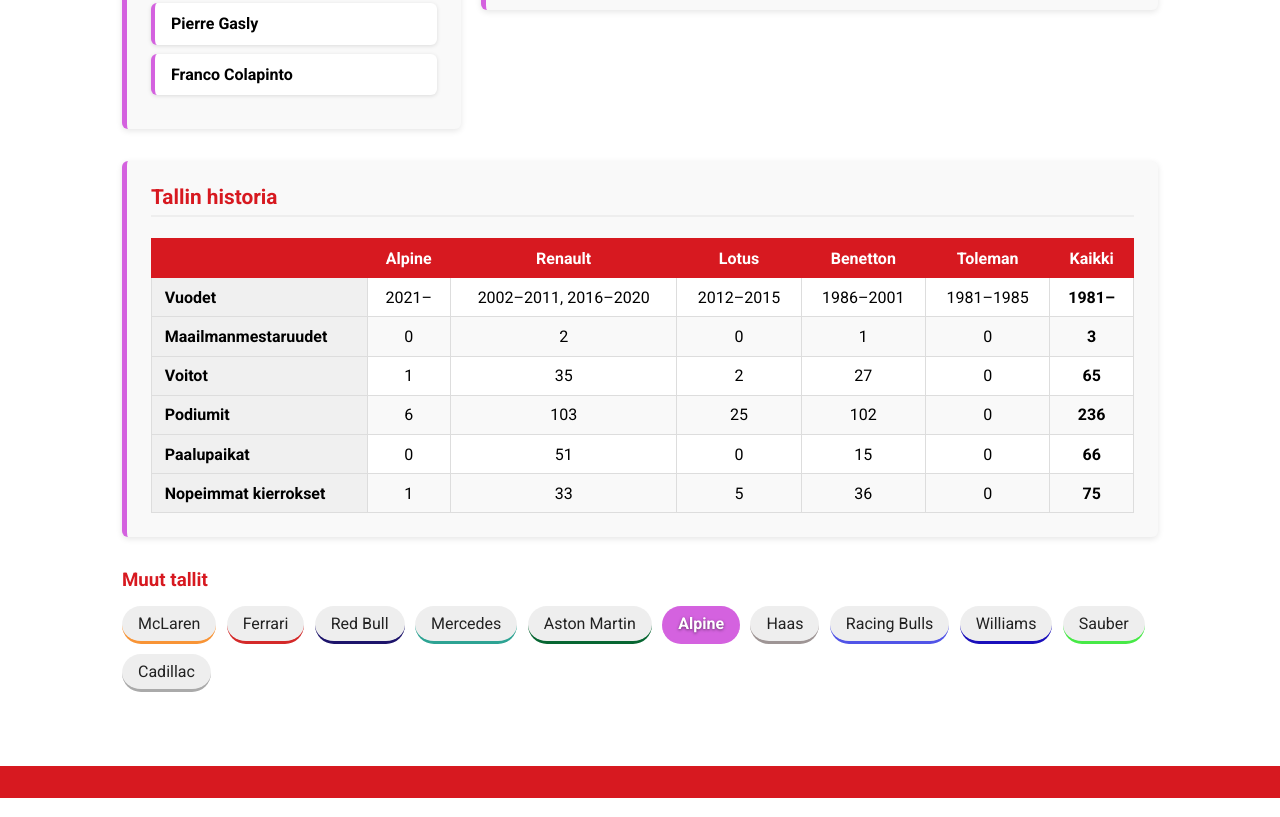
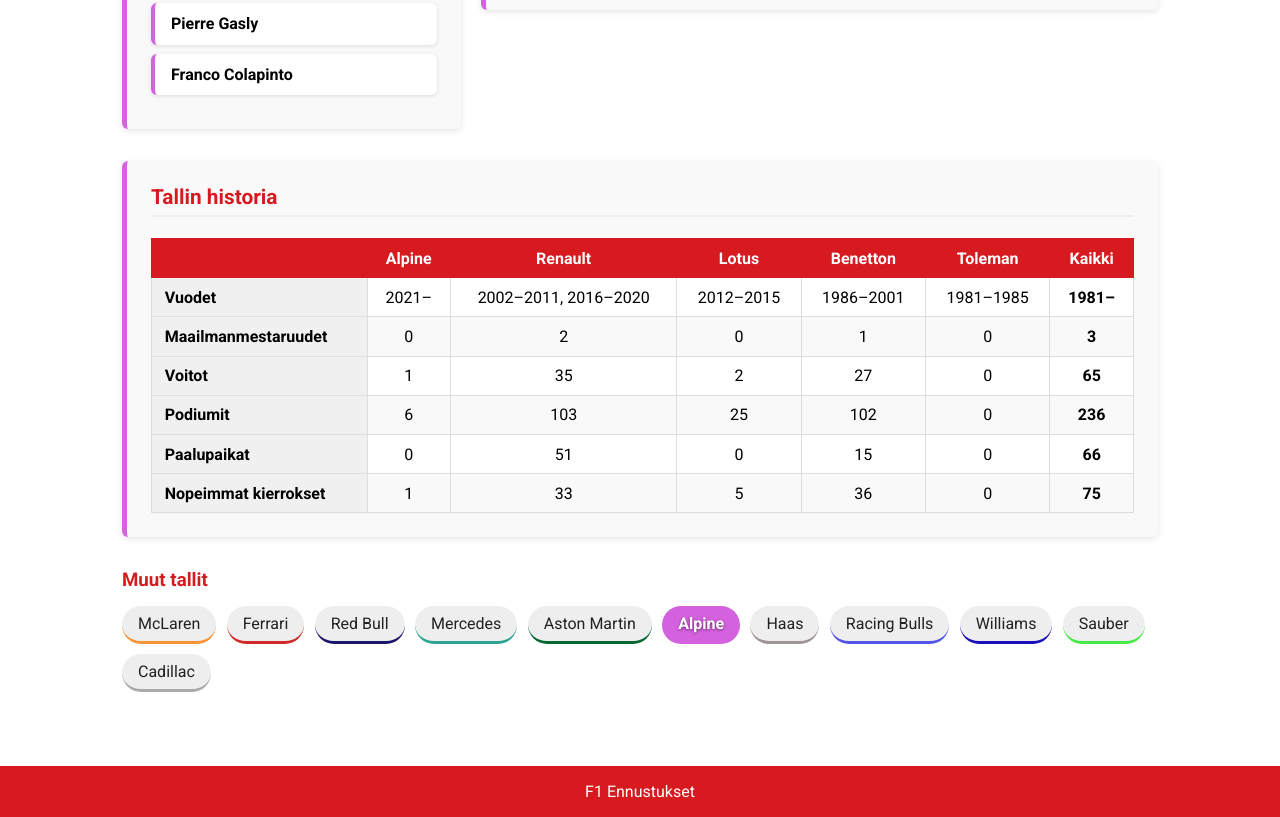
Before and after one commit to santkesk/f1-predictions, a plain HTML site: page Teams/alpine.html in a window 1280 px wide. Shown: the part 720-1537 px from the top of the page. Drawn offline with Linux system fonts and the light colour scheme.

Commit message:
Add files via upload

```diff
--- a/Teams/alpine.html
+++ b/Teams/alpine.html
@@ -107,7 +107,7 @@
   </main>
 
   <footer>
-    <p></p>
+    <p>F1 Ennustukset</p>
   </footer>
 
 </body>
```
Also changed, not shown: Teams/astonmartin.html (+1 -1 lines), Teams/cadillac.html (+1 -1 lines), Teams/ferrari.html (+1 -1 lines), Teams/haas.html (+1 -1 lines), Teams/mclaren.html (+1 -1 lines), Teams/mercedes.html (+1 -1 lines), Teams/racingbulls.html (+1 -1 lines), Teams/redbull.html (+1 -1 lines), Teams/sauber.html (+1 -1 lines), Teams/williams.html (+1 -1 lines).
